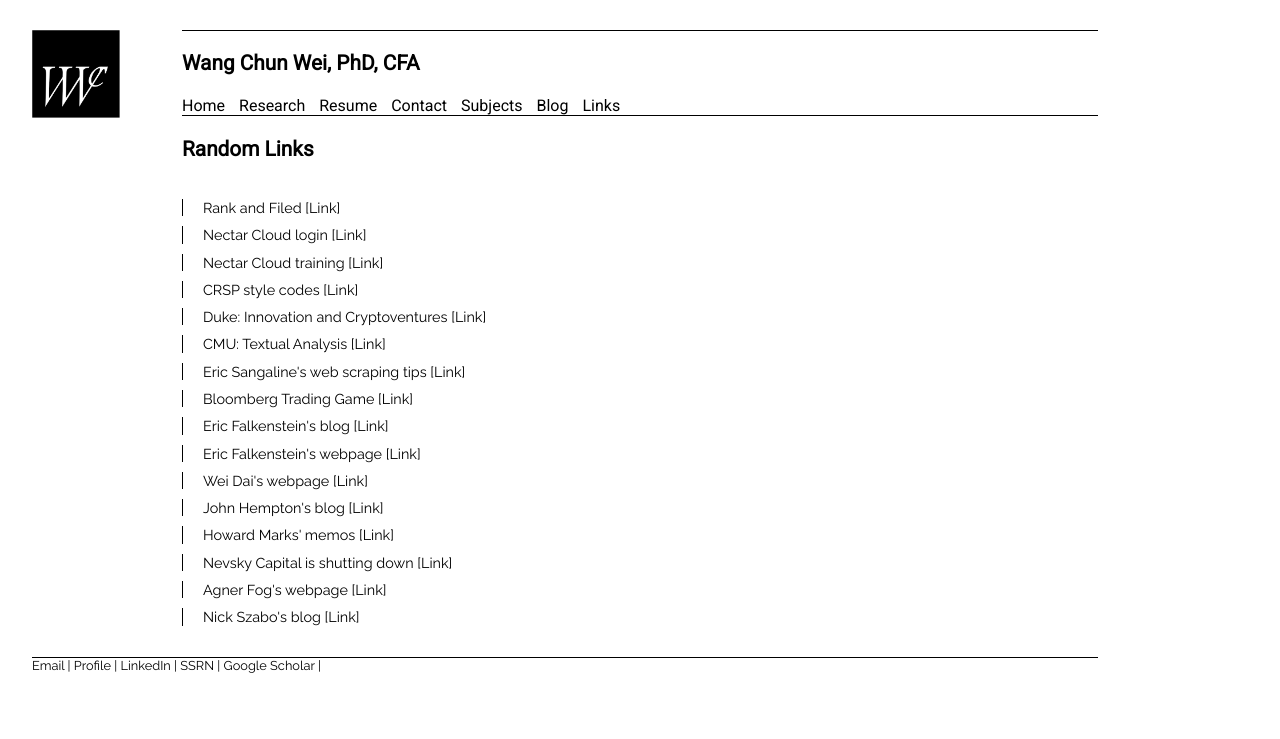
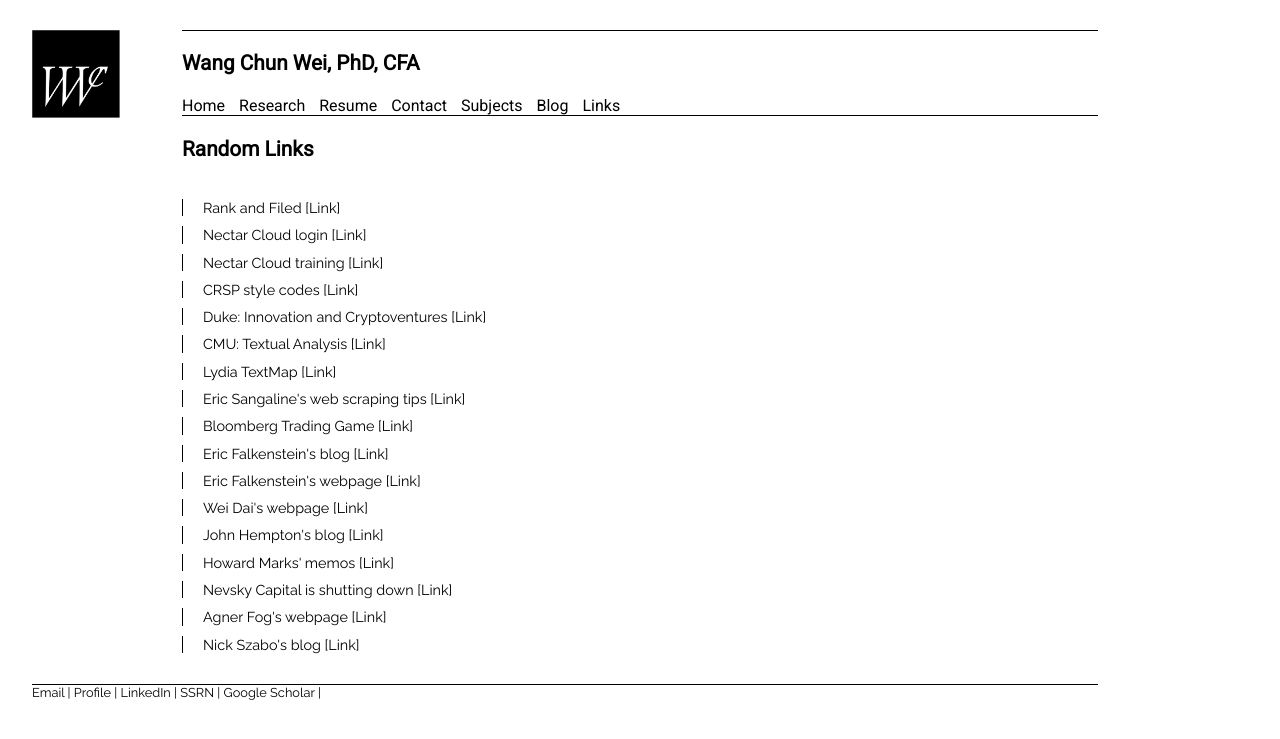
Before and after one commit to weiwangchun/weiwangchun.github.io, a Jekyll site: the page built from links/index.html, in a window 1280 px wide. Shown: the top 739 px of the page. Built offline with Jekyll 4.4.1, drawn with Linux system fonts in a browser that asks for light colours.

Commit message:
Update index.html

```diff
--- a/links/index.html
+++ b/links/index.html
@@ -16,6 +16,7 @@
   <p> CRSP style codes <a href="http://www.crsp.com/products/documentation/crsp-style-code">[Link]</a></p>
   <p> Duke: Innovation and Cryptoventures <a href ="https://faculty.fuqua.duke.edu/%7Echarvey/Teaching/898_2016/syl898.htm">[Link]</a></p>
   <p> CMU: Textual Analysis <a href ="https://www.andrew.cmu.edu/user/lilig/atass.html">[Link]</a></p>
+  <p> Lydia TextMap <a href ="https://www3.cs.stonybrook.edu/~skiena/lydia/">[Link]</a></p>
   <p> Eric Sangaline's web scraping tips <a href ="http://sangaline.com/post/advanced-web-scraping-tutorial/">[Link]</a></p>
   <p> Bloomberg Trading Game <a href="https://www.bloomberg.com/features/2015-stock-chart-trading-game/">[Link]</a></p>
   <p> Eric Falkenstein's blog <a href="http://falkenblog.blogspot.com.au/">[Link]</a></p>
```
